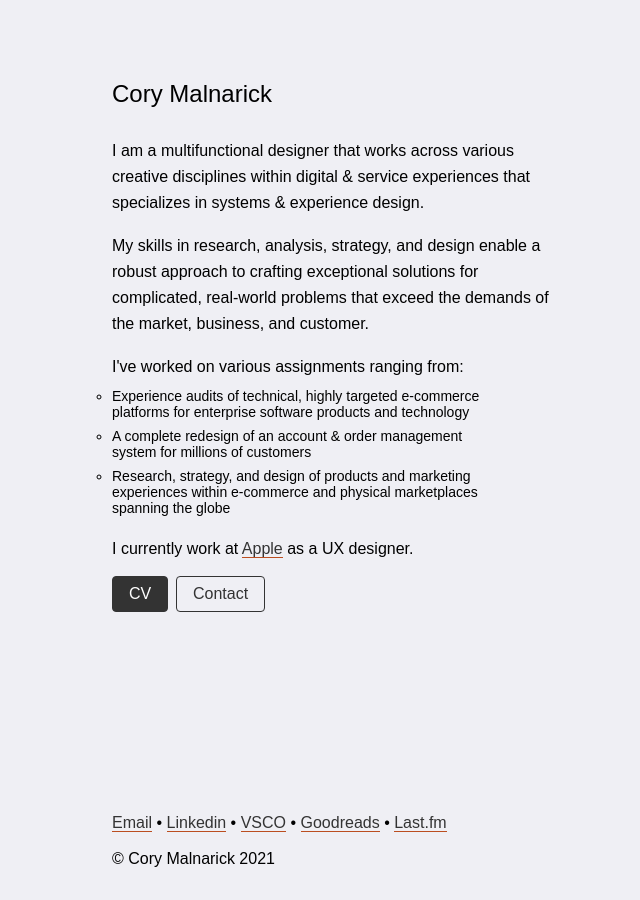
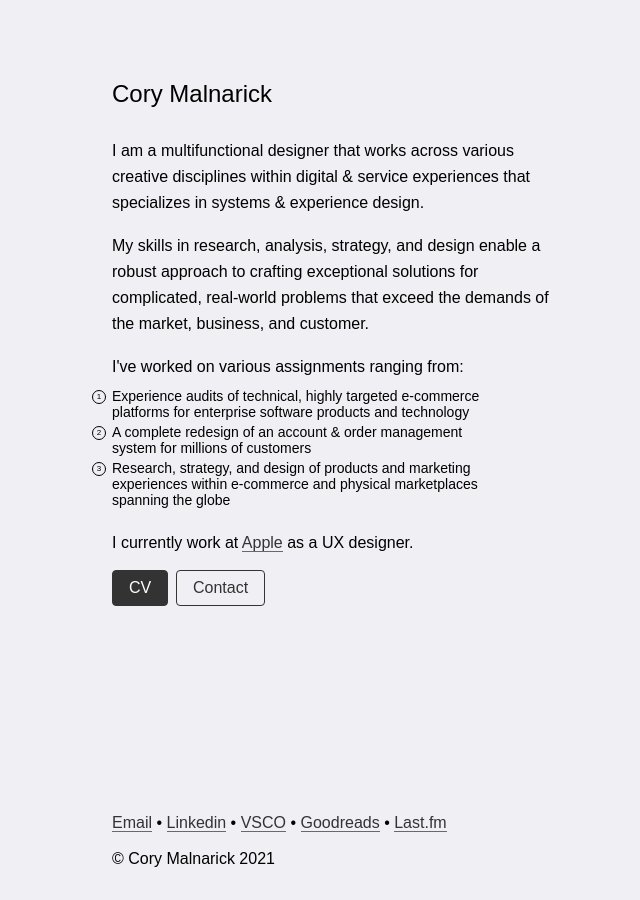
Before and after one commit to foundmonster/foundmonster.github.io, a Jekyll site: the page built from index.html, in a window 1280 px wide. Shown: the whole page, without its empty margins (304-944 px from the left). Built offline with Jekyll 4.4.1, drawn with Linux system fonts in a browser that asks for light colours; some web fonts are replaced.

Commit message:
designed list with numbers inside circles

```diff
--- a/_sass/main.scss
+++ b/_sass/main.scss
@@ -244,7 +244,37 @@ li {
     padding-top: 8px;
 }
 
+ul.numbered-list {
+  counter-reset: li;
+  list-style-type: none;
+  padding-inline-start: 0px;
+  margin-block-start: 6px;
+  margin-block-end: 0px;
+  margin-bottom: 24px;
+  max-width: 24rem;
+  font-size: 14px;
 
+  li {
+    position: relative;
+    padding: 2px 0 2px 0px;
+
+    &:before {
+      content: counter(li);
+      counter-increment: li;
+      height: 12px;
+      width: 12px;
+      border: 1px solid black;
+      border-radius: 50%;
+      color: black;
+      text-align: center;
+      font-size: 8px;
+      line-height: 12px;
+      position: absolute;
+      left: -20px;
+      top: 4px;
+    }
+  }
+}
 
 
 
--- a/index.html
+++ b/index.html
@@ -6,7 +6,7 @@ title: Cory Malnarick – UX Designer
 <p>I am a multifunctional designer that works across various creative disciplines within digital & service experiences that specializes in systems & experience design.</p><br>
 <p>My skills in research, analysis, strategy, and design enable a robust approach to crafting exceptional solutions for complicated, real-world problems that exceed the demands of the market, business, and customer. </p><br>
 <p>I've worked on various assignments ranging from:</p>
-<ul>
+<ul class="numbered-list">
 <li>Experience audits of technical, highly targeted e-commerce platforms for enterprise software products and technology</li>
 <li>A complete redesign of an account & order management system for millions of customers</li>
 <li>Research, strategy, and design of products and marketing experiences within e-commerce and physical marketplaces spanning the globe</li>
```
